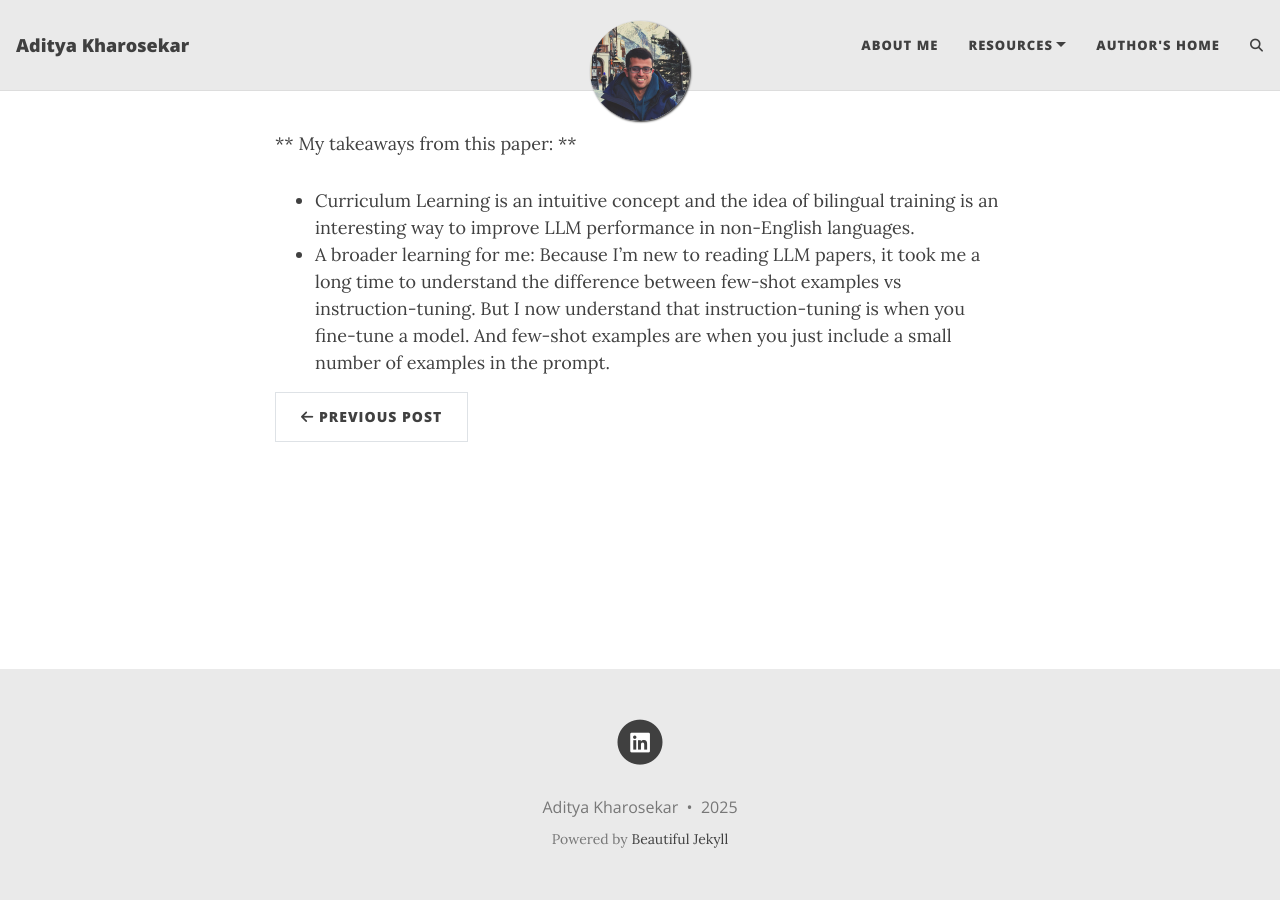
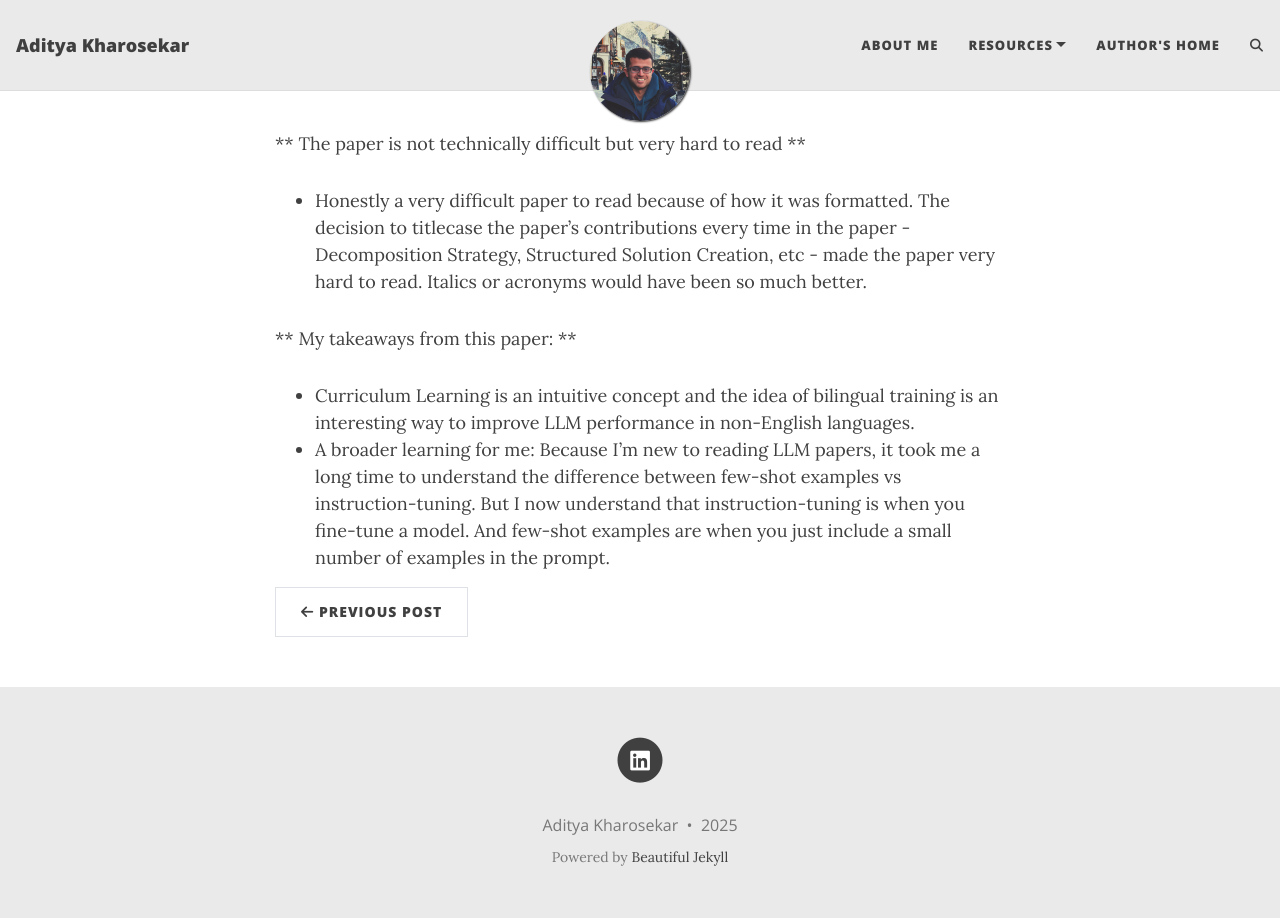
Before and after one commit to Aditya-Kharosekar/aditya-kharosekar.github.io, a Jekyll site: the page built from _posts/2024-01-25-multilingual_llm_reasoning.md, in a window 1280 px wide. Built offline with Jekyll 4.4.1, drawn with Linux system fonts in a browser that asks for light colours; comment, search, counter and statistics services are not loaded.

Commit message:
I suspect the colon in the yaml front matter is why the title isn't displaying

```diff
--- a/_posts/2024-01-25-multilingual_llm_reasoning.md
+++ b/_posts/2024-01-25-multilingual_llm_reasoning.md
@@ -1,10 +1,13 @@
 ---
 layout: post
-title: Paper - Multilingual LLM
-subtitle: Multilingual Mathematical Reasoning: Advancing Open-Source LLMs in Hindi
+title: Curriculum Learning and Bi-lingual training could help LLMs do math in Hindi
+subtitle: Multilingual Mathematical Reasoning - Advancing Open-Source LLMs in Hindi and English by Anand et. al.
 and English
 tags: [llm, paper reading]
 ---
+
+** The paper is not technically difficult but very hard to read **
+* Honestly a very difficult paper to read because of how it was formatted. The decision to titlecase the paper’s contributions every time in the paper - Decomposition Strategy, Structured Solution Creation,  etc - made the paper very hard to read. Italics or acronyms would have been so much better.
 
 ** My takeaways from this paper: **
 
```
